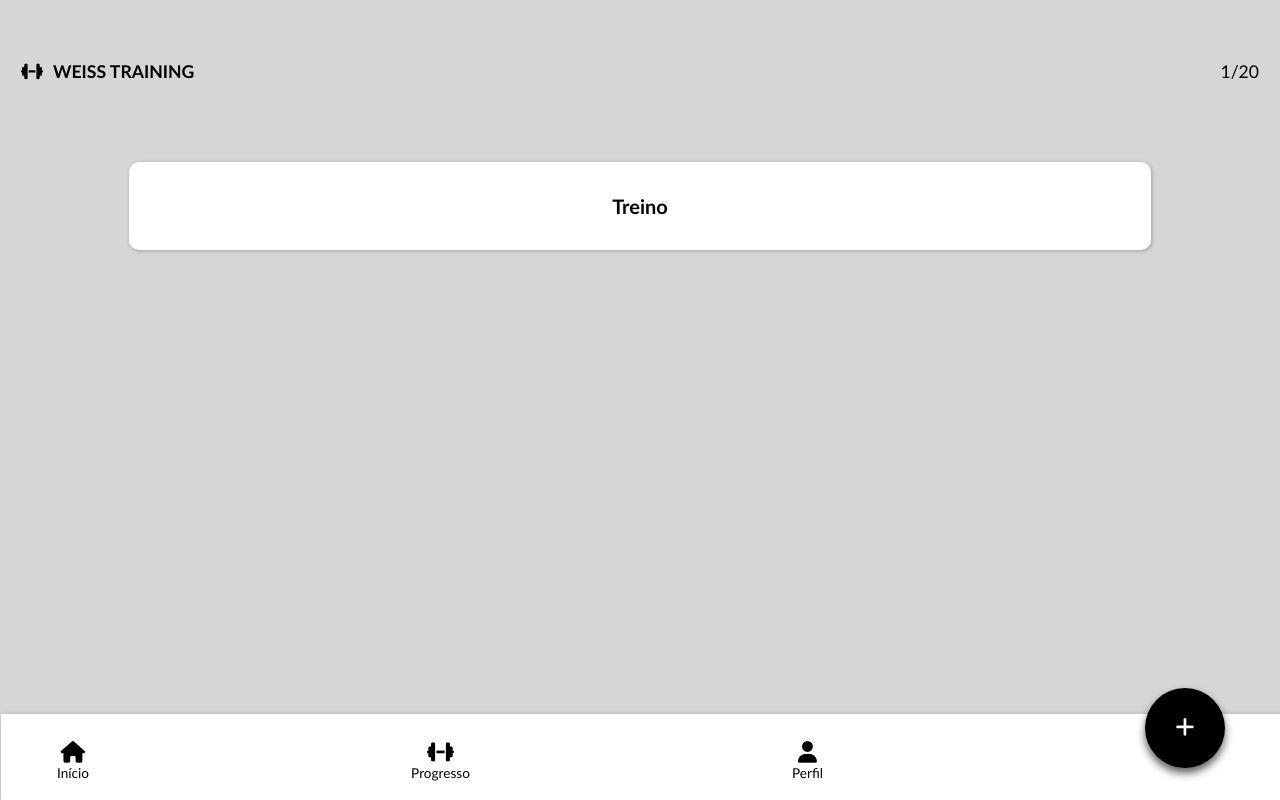
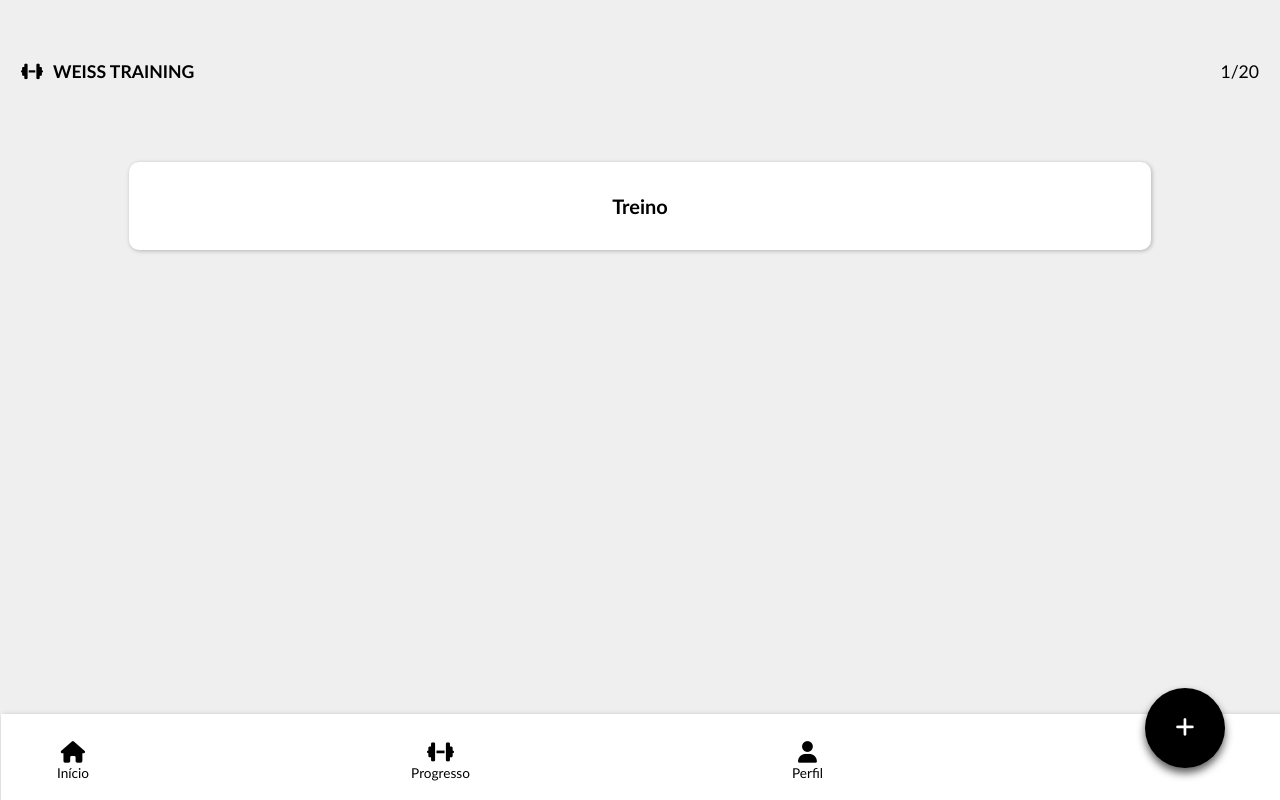
Before and after one commit to leonardoweiss/Weiss-training, a Next.js app: page / in a window 1280 px wide. Built offline with nearby package versions, Linux system fonts and the light colour scheme.

Commit message:
bg clear

```diff
--- a/src/app/globals.css
+++ b/src/app/globals.css
@@ -5,7 +5,7 @@
 }
 
 .dark{
-  --bg-general: #d6d6d6;
+  --bg-general: #f0efef;
   --bg-components: #fff;
   --texts: #000000;
   --effects: #000;
```
